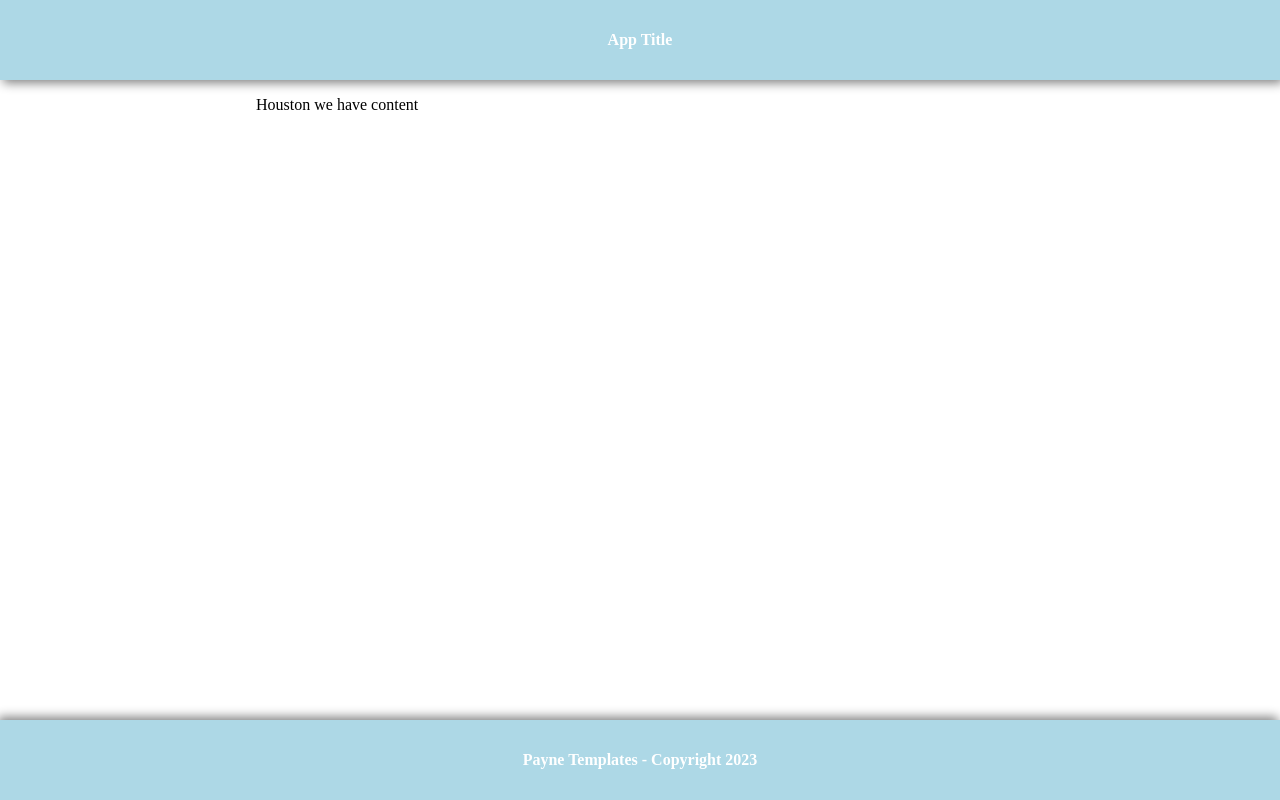
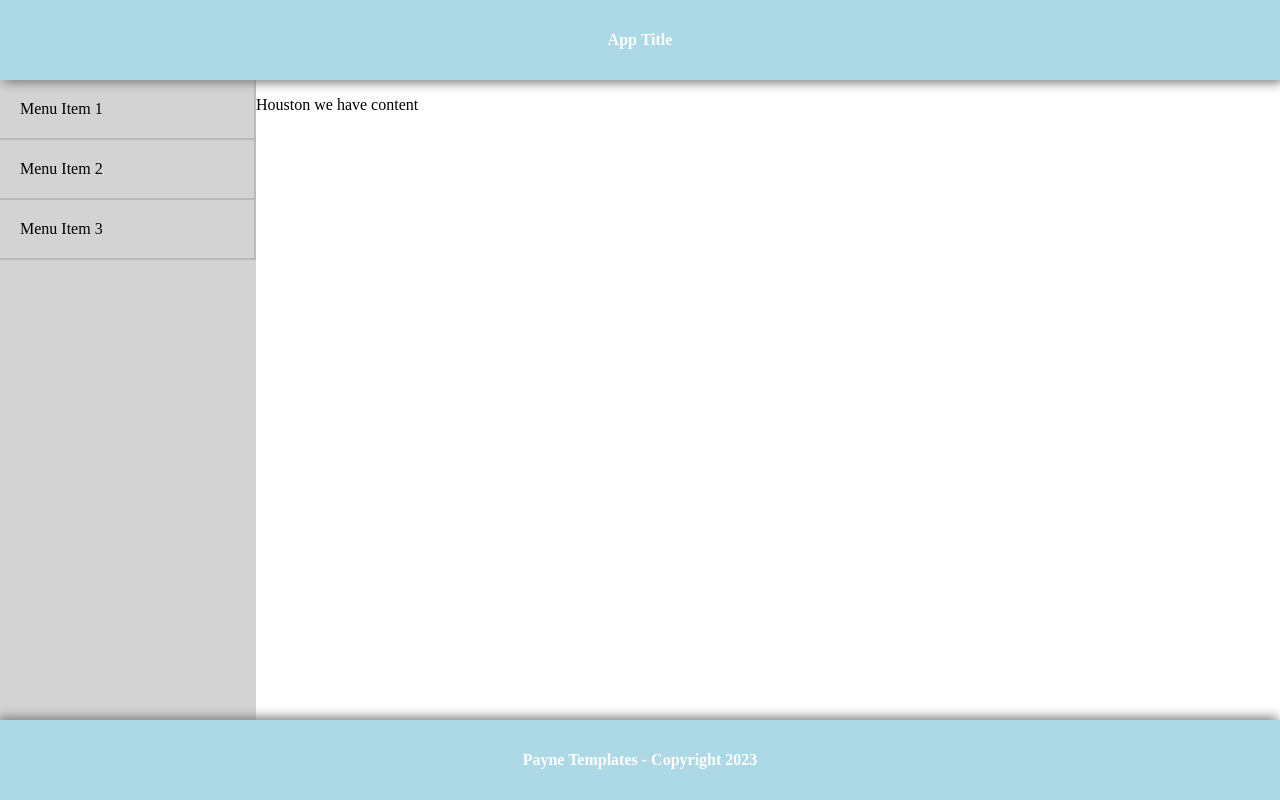
Before and after one commit to YoungPhoenix09/base-web-layout, an Angular app: page / in a window 1280 px wide. Built offline with nearby package versions, Linux system fonts and the light colour scheme.

Commit message:
Add side-menu component

```diff
--- a/src/app/app.component.html
+++ b/src/app/app.component.html
@@ -1,5 +1,12 @@
 <div id="mainContainer">
     <pt-header />
+    <pt-sidemenu>
+        <ul>
+            <li>Menu Item 1</li>
+            <li>Menu Item 2</li>
+            <li>Menu Item 3</li>
+        </ul>
+    </pt-sidemenu>
     <pt-container>
         <p>Houston we have content</p>
     </pt-container>
--- a/src/app/app.component.scss
+++ b/src/app/app.component.scss
@@ -17,6 +17,11 @@ pt-container {
     grid-area: content;
 }
 
+pt-sidemenu {
+    grid-area: side-menu;
+    z-index: -1;
+}
+
 pt-footer {
     grid-area: footer;
 }
--- a/src/app/app.module.ts
+++ b/src/app/app.module.ts
@@ -5,14 +5,16 @@ import { AppRoutingModule } from './app-routing.module'
 import { AppComponent } from './app.component'
 import { PtHeaderComponent } from './pt-header/pt-header.component'
 import { PtFooterComponent } from './pt-footer/pt-footer.component';
-import { PtContainerComponent } from './pt-container/pt-container.component'
+import { PtContainerComponent } from './pt-container/pt-container.component';
+import { PtSidemenuComponent } from './pt-sidemenu/pt-sidemenu.component'
 
 @NgModule({
   declarations: [
     AppComponent,
     PtHeaderComponent,
     PtFooterComponent,
-    PtContainerComponent
+    PtContainerComponent,
+    PtSidemenuComponent
   ],
   imports: [
     BrowserModule,
--- /dev/null
+++ b/src/app/pt-sidemenu/pt-sidemenu.component.html
@@ -0,0 +1,3 @@
+<section id="sideMenu">
+    <ng-content></ng-content>
+</section>
--- /dev/null
+++ b/src/app/pt-sidemenu/pt-sidemenu.component.scss
@@ -0,0 +1,17 @@
+#sideMenu {
+    height: 100%;
+    background-color: lightgray;
+    overflow-y: hidden;
+
+    ul {
+        margin: 0px;
+        list-style: none;
+        padding: 0px;
+
+        li {
+            padding: 20px;
+            border-bottom: 2px solid #8080804f;
+            border-right: 2px solid #8080804f;
+        }
+    }
+}
--- /dev/null
+++ b/src/app/pt-sidemenu/pt-sidemenu.component.ts
@@ -0,0 +1,11 @@
+import { Component, ViewEncapsulation } from '@angular/core'
+
+@Component({
+  selector: 'pt-sidemenu',
+  templateUrl: './pt-sidemenu.component.html',
+  styleUrls: ['./pt-sidemenu.component.scss'],
+  encapsulation: ViewEncapsulation.None
+})
+export class PtSidemenuComponent {
+
+}
```
Also changed, not shown: 1 other file (tests, documents, lock files or other folders).
